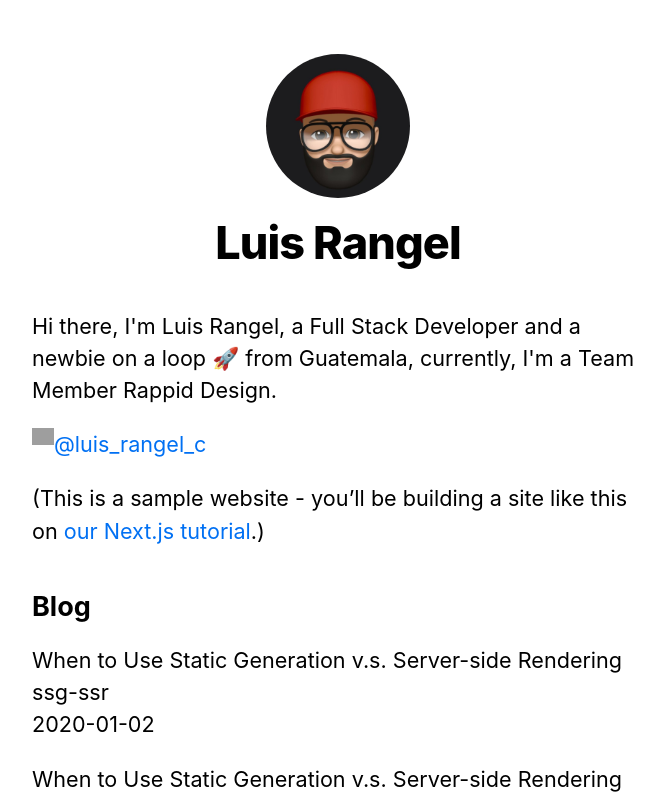
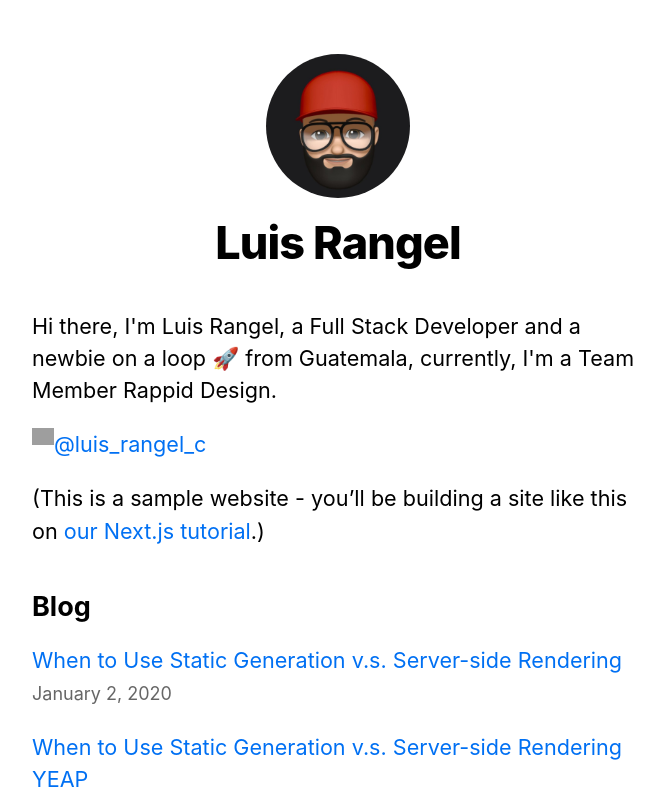
Before and after one commit to lrangelc/nextjs-blog, a Next.js app: page / in a window 1280 px wide. Shown: the top 800 px of the page, without its empty margins (302-966 px from the left). Built offline with nearby package versions, Linux system fonts and the light colour scheme; grey boxes are pictures that could not be loaded.

Commit message:
Polishing the Index Page

```diff
--- a/pages/index.js
+++ b/pages/index.js
@@ -1,15 +1,17 @@
 import Head from 'next/head';
 import Layout, { siteTitle } from '../components/layout';
 import utilStyles from '../styles/utils.module.css';
-import { getSortedPostsData } from '../lib/posts'
+import { getSortedPostsData } from '../lib/posts';
+import Link from 'next/link';
+import Date from '../components/date';
 
 export async function getStaticProps() {
-  const allPostsData = getSortedPostsData()
+  const allPostsData = getSortedPostsData();
   return {
     props: {
-      allPostsData
-    }
-  }
+      allPostsData,
+    },
+  };
 }
 
 export default function Home({ allPostsData }) {
@@ -20,8 +22,8 @@ export default function Home({ allPostsData }) {
       </Head>
       <section className={utilStyles.headingMd}>
         <p>
-          Hi there, I'm Luis Rangel, a Full Stack Developer and a newbie on a loop 🚀 from Guatemala, currently, I'm a Team Member
-          Rappid Design.
+          Hi there, I'm Luis Rangel, a Full Stack Developer and a newbie on a loop 🚀 from Guatemala, currently, I'm a Team Member Rappid
+          Design.
         </p>
         <p>
           <a href='https://www.twitter.com/luis_rangel_c' target='_blank'>
@@ -39,11 +41,13 @@ export default function Home({ allPostsData }) {
         <ul className={utilStyles.list}>
           {allPostsData.map(({ id, date, title }) => (
             <li className={utilStyles.listItem} key={id}>
-              {title}
+              <Link href={`/posts/${id}`}>
+                <a>{title}</a>
+              </Link>
               <br />
-              {id}
-              <br />
-              {date}
+              <small className={utilStyles.lightText}>
+                <Date dateString={date} />
+              </small>
             </li>
           ))}
         </ul>
```
